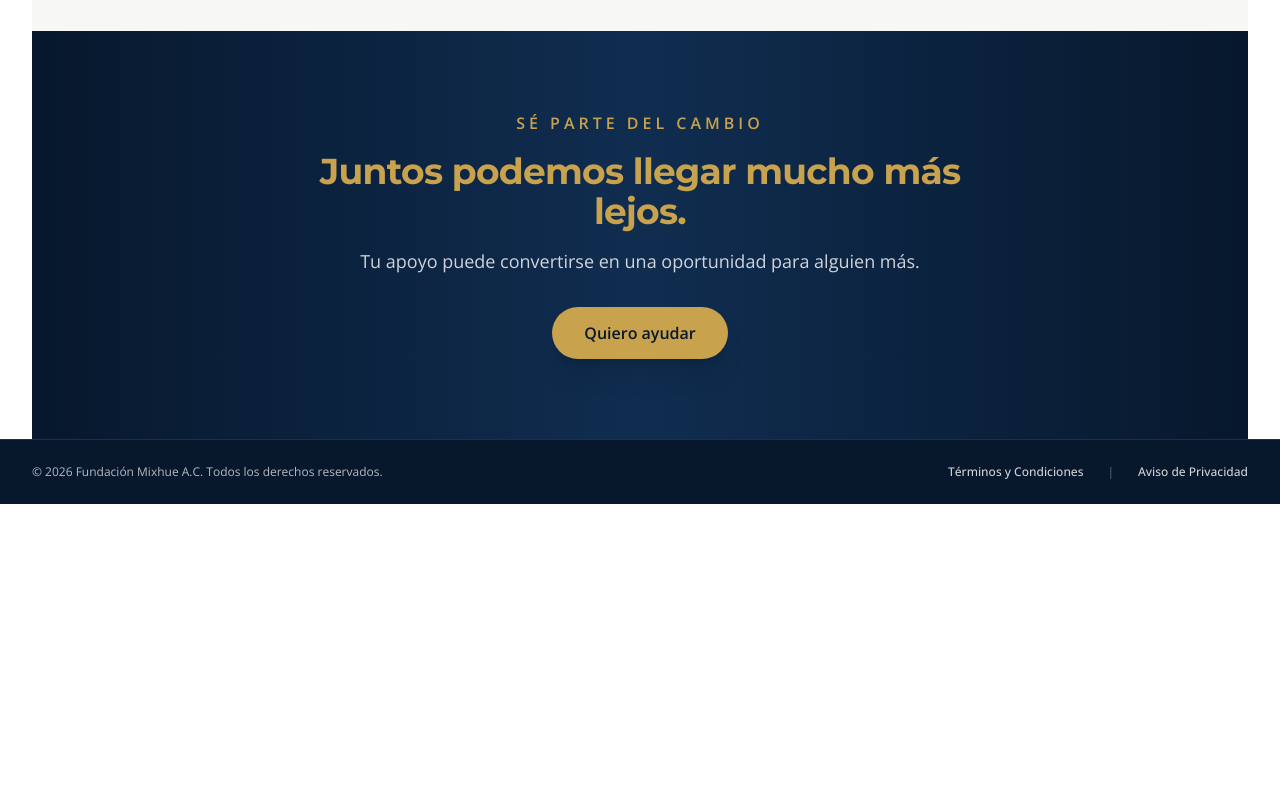
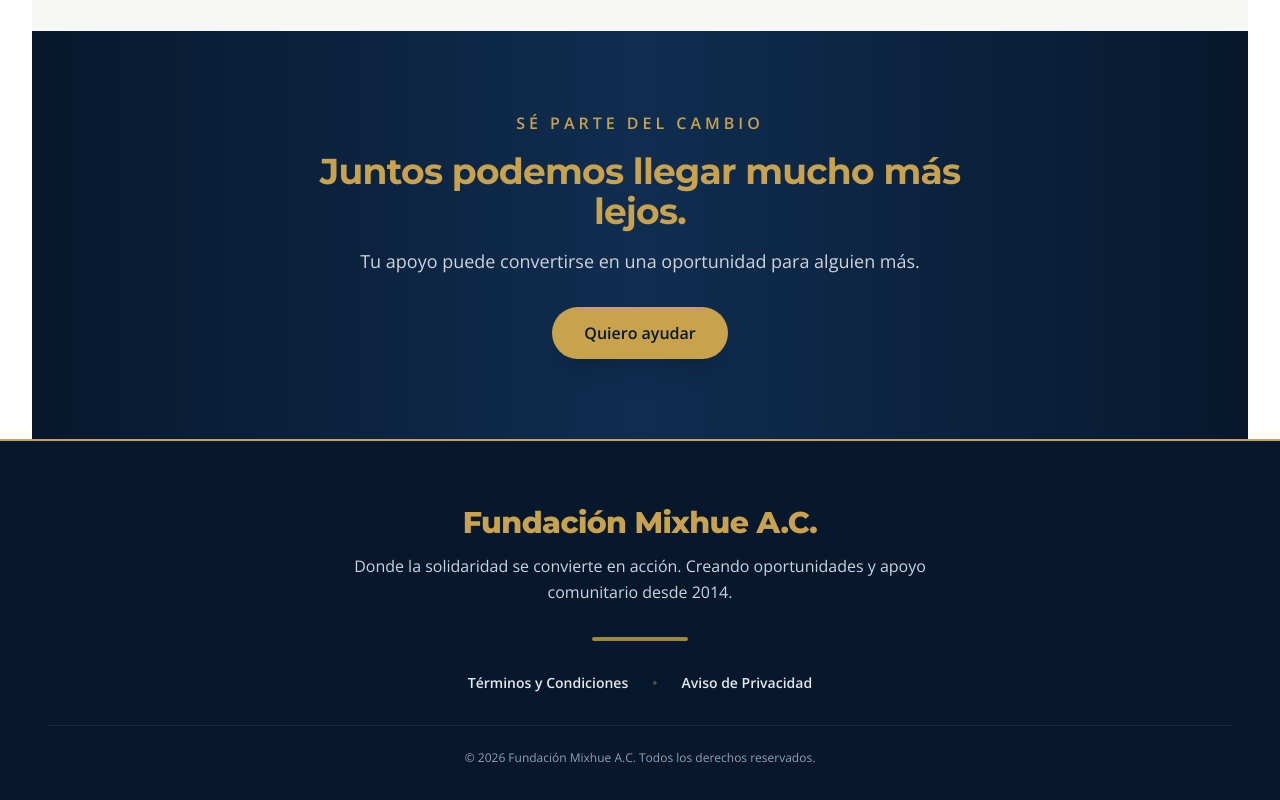
Before and after one commit to miliscodee/servicios-tech, a Next.js app: page /nosotros in a window 1280 px wide. Shown: the part 2183-2983 px from the top of the page. Before the commit the page ends 2687 px from the top, so only its background shows below. Built offline with nearby package versions, Linux system fonts and the light colour scheme.

Commit message:
style: ampliar y estilizar footer con borde dorado e identidad institucional

```diff
--- a/components/Footer.jsx
+++ b/components/Footer.jsx
@@ -3,23 +3,42 @@
 
 export default function Footer() {
   return (
-    <footer className="bg-[#07182D] text-white py-6 border-t border-white/10 mt-auto">
-      <div className="max-w-7xl mx-auto px-4 sm:px-8 flex flex-col sm:flex-row items-center justify-between gap-4 text-center sm:text-left">
+    <footer className="bg-[#07182D] text-white py-12 sm:py-16 border-t-2 border-[#C8A24C] mt-auto">
+      <div className="max-w-7xl mx-auto px-6 sm:px-12 flex flex-col items-center gap-8 text-center">
 
-        {/* Derechos reservados */}
-        <div className="text-xs text-white/70 font-['Open_Sans']">
-          <p>© {new Date().getFullYear()} Fundación Mixhue A.C. Todos los derechos reservados.</p>
+        {/* Identidad e historia */}
+        <div className="flex flex-col items-center gap-3 max-w-xl">
+          <h3 className="text-2xl sm:text-3xl font-extrabold font-['Montserrat'] text-[#C8A24C] tracking-tight">
+            Fundación Mixhue A.C.
+          </h3>
+          <p className="text-sm sm:text-base text-slate-300 font-['Open_Sans'] leading-relaxed">
+            Donde la solidaridad se convierte en acción. Creando oportunidades y apoyo comunitario desde 2014.
+          </p>
         </div>
 
-        {/* Enlaces Legales: TyC y Aviso de Privacidad */}
-        <div className="flex items-center gap-6 text-xs text-white/80 font-medium">
-          <Link href="/terminos" className="hover:text-[#C8A24C] transition-colors">
+        {/* Separador estético dorado */}
+        <div className="w-24 h-1 bg-[#C8A24C] rounded-full opacity-80"></div>
+
+        {/* Enlaces Legales */}
+        <div className="flex flex-wrap justify-center items-center gap-6 text-sm font-semibold font-['Open_Sans']">
+          <Link
+            href="/terminos"
+            className="text-slate-200 hover:text-[#C8A24C] transition-all duration-200 hover:underline underline-offset-4"
+          >
             Términos y Condiciones
           </Link>
-          <span className="text-white/30">|</span>
-          <Link href="/privacidad" className="hover:text-[#C8A24C] transition-colors">
+          <span className="text-[#C8A24C]/40 select-none">•</span>
+          <Link
+            href="/privacidad"
+            className="text-slate-200 hover:text-[#C8A24C] transition-all duration-200 hover:underline underline-offset-4"
+          >
             Aviso de Privacidad
           </Link>
+        </div>
+
+        {/* Derechos de Autor */}
+        <div className="border-t border-slate-800 pt-6 w-full text-xs text-slate-400 font-['Open_Sans']">
+          <p>© {new Date().getFullYear()} Fundación Mixhue A.C. Todos los derechos reservados.</p>
         </div>
 
       </div>
```
